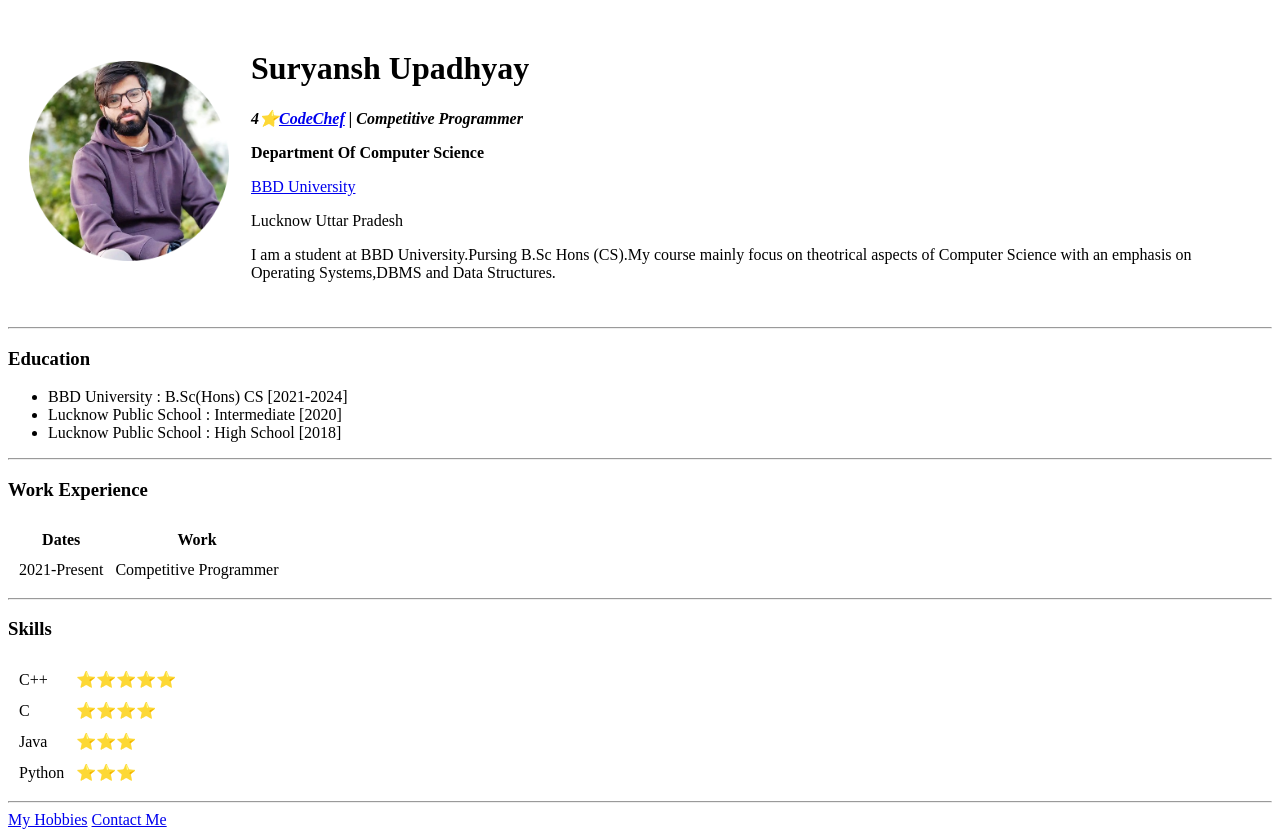
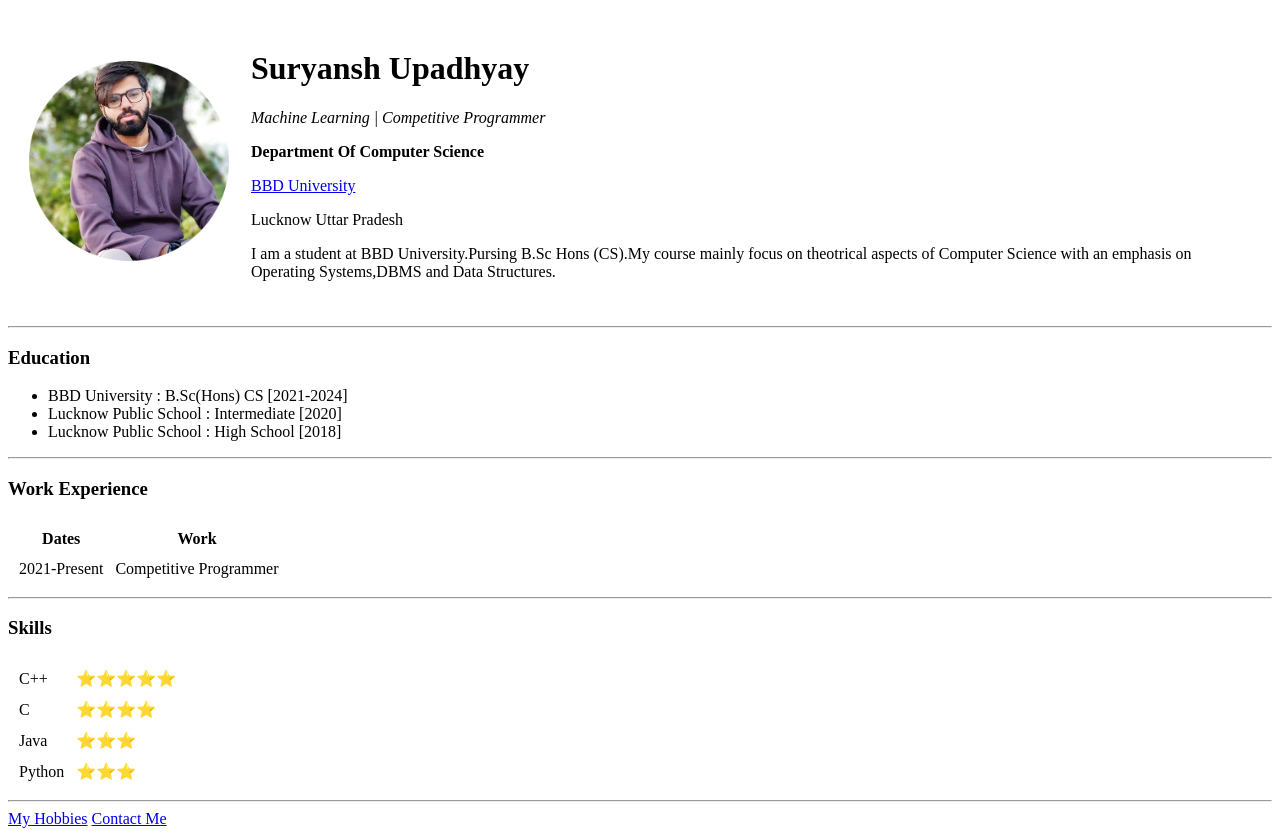
Before and after one commit to linneszyx/CV, a plain HTML site: page index.html in a window 1280 px wide. Drawn offline with Linux system fonts and the light colour scheme.

Commit message:
Update index.html

```diff
--- a/index.html
+++ b/index.html
@@ -13,7 +13,7 @@
       <tr>
         <td><img src="Images/suryansh-upadhyay.png" alt="Suryansh Upadhyay" height="200" width="200"></td>
         <td> <h1>Suryansh Upadhyay</h1>
-          <p><em><strong>4⭐<a href="https://www.codechef.com/users/hanmashuji">CodeChef</a>  | Competitive Programmer</strong></em></p>
+          <p><em> Machine Learning | Competitive Programmer</strong></em></p>
           <p><strong>Department Of Computer Science</strong></p>
           <p><a href="https://bbdu.ac.in/">BBD University</a></p>
           <p>Lucknow Uttar Pradesh</p>
```
